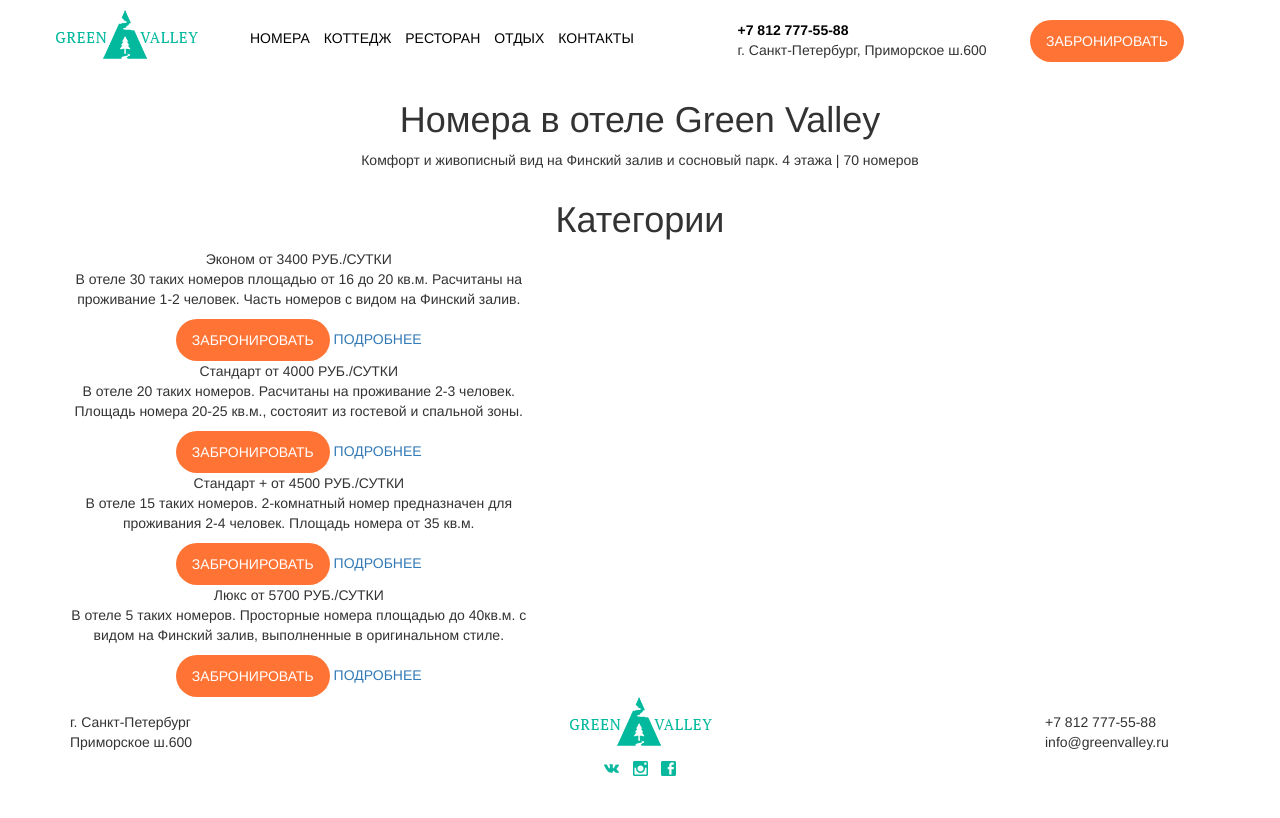
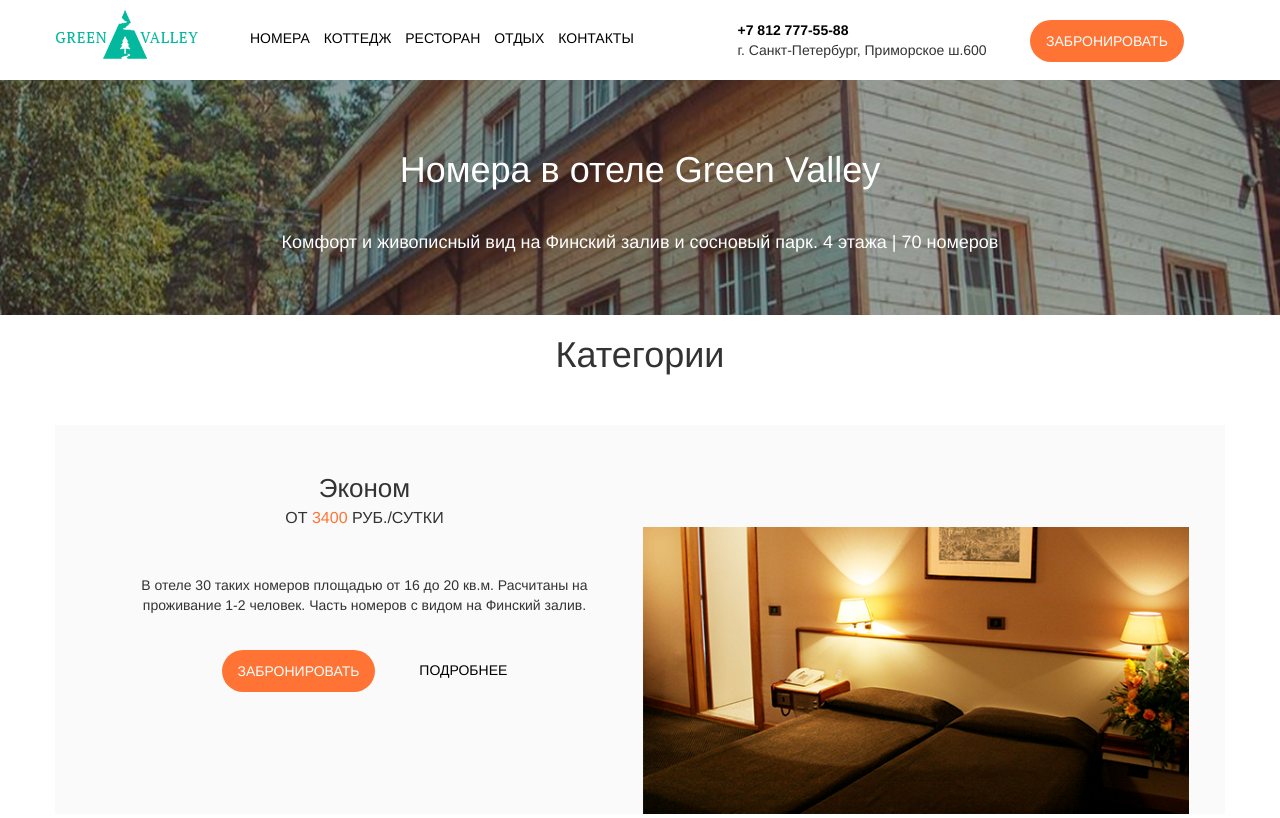
Before and after one commit to KirillMalakhov/green_valley, a website: page src/room-list.html in a window 1280 px wide. Shown: the top 818 px of the page. Drawn offline with nearby package versions, Linux system fonts and the light colour scheme; files that its build step writes are made by us from their sources.

Commit message:
Вторая страница

```diff
--- /dev/null
+++ b/src/blocks/rooms-promo/rooms-promo.less
@@ -0,0 +1,15 @@
+.rooms-promo{
+	background-image: url(../../img/room-list-banner.png);
+	background-size: 100% 100%;
+	&__title{
+		color: #ffffff;
+		font-size: 36px;
+		padding-top: 50px;
+	}
+	&__text{
+		color: #ffffff;
+		font-size: 18px;
+		padding-top: 30px;
+		padding-bottom: 50px;
+	}
+}
--- a/src/blocks/rooms/rooms.html
+++ b/src/blocks/rooms/rooms.html
@@ -2,45 +2,74 @@
       <h1>Категории</h1>
       <div class="container">
       <div class="row">
-      <div class="rooms-item col-xs-5">
-        <span class="rooms-item__title">Эконом</span>
-        <span>от <span class="rooms-item__price">3400 </span>РУБ./СУТКИ</span>
-        <p>В отеле 30 таких номеров площадью от 16 до 20 кв.м. Расчитаны на проживание 1-2 человек. Часть номеров с видом на Финский залив.</p>
+      <div class="rooms-item col-xs-12">
+        <div class="rooms-item__left-side">
+        <p class="rooms-item__top">
+        <span class="rooms-item__title">Эконом</span><br>
+        <span class="rooms-item__price-text">ОТ <span class="rooms-item__price">3400 </span>РУБ./СУТКИ</span>
+        </p>
+        <p class="rooms-item__text">В отеле 30 таких номеров площадью от 16 до 20 кв.м. Расчитаны на проживание 1-2 человек. Часть номеров с видом на Финский залив.</p>
         <a href="" class="btn">ЗАБРОНИРОВАТЬ</a>
         <a href="" class="moreinfo">ПОДРОБНЕЕ</a>
+         </div>
+
+         <div class="rooms-item__right-side">
+           <img src="../../img/room1.png" alt="Эконом комнта" class="rooms-item__img">
+         </div>
          </div>
       </div>
       </div>
       <div class="container">
       <div class="row">
-      <div class="rooms-item col-xs-5">
-         <span class="rooms-item__title">Стандарт</span>
-        <span>от <span class="rooms-item__price">4000 </span>РУБ./СУТКИ</span>
-        <p>В отеле 20 таких номеров. Расчитаны на проживание 2-3 человек. Площадь номера 20-25 кв.м., состояит из гостевой и спальной зоны.</p>
+      <div class="rooms-item col-xs-12">
+      <div class="rooms-item__left-side">
+      <p class="rooms-item__top">
+         <span class="rooms-item__title">Стандарт</span><br>
+        <span class="rooms-item__price-text">ОТ <span class="rooms-item__price">4000 </span>РУБ./СУТКИ</span>
+        </p>
+        <p class="rooms-item__text">В отеле 20 таких номеров. Расчитаны на проживание 2-3 человек. Площадь номера 20-25 кв.м., состояит из гостевой и спальной зоны.</p>
         <a href="" class="btn">ЗАБРОНИРОВАТЬ</a>
         <a href="" class="moreinfo">ПОДРОБНЕЕ</a>
+        </div>
+        <div class="rooms-item__right-side">
+           <img src="../../img/room2.png" alt="Эконом комнта" class="rooms-item__img">
+         </div>
          </div>
       </div>
       </div>
       <div class="container">
       <div class="row">
-      <div class="rooms-item col-xs-5">
-         <span class="rooms-item__title">Стандарт +</span>
-        <span>от <span class="rooms-item__price">4500 </span>РУБ./СУТКИ</span>
-        <p>В отеле 15 таких номеров. 2-комнатный номер предназначен для проживания 2-4 человек. Площадь номера от 35 кв.м.</p>
+      <div class="rooms-item col-xs-12">
+      <div class="rooms-item__left-side">
+      <p class="rooms-item__top">
+         <span class="rooms-item__title">Стандарт +</span><br>
+        <span class="rooms-item__price-text">ОТ <span class="rooms-item__price">4500 </span>РУБ./СУТКИ</span>
+        </p>
+        <p class="rooms-item__text">В отеле 15 таких номеров. 2-комнатный номер предназначен для проживания 2-4 человек. Площадь номера от 35 кв.м.</p>
         <a href="" class="btn">ЗАБРОНИРОВАТЬ</a>
         <a href="" class="moreinfo">ПОДРОБНЕЕ</a>
+         </div>
+         <div class="rooms-item__right-side">
+           <img src="../../img/room3.png" alt="Эконом комнта" class="rooms-item__img">
+         </div>
          </div>
       </div>
       </div>
       <div class="container">
       <div class="row">
-      <div class="rooms-item col-xs-5">
-         <span class="rooms-item__title">Люкс</span>
-        <span>от <span class="rooms-item__price">5700 </span>РУБ./СУТКИ</span>
-        <p>В отеле 5 таких номеров. Просторные номера площадью до 40кв.м. с видом на Финский залив, выполненные в оригинальном стиле.</p>
+      <div class="rooms-item col-xs-12">
+      <div class="rooms-item__left-side">
+      <p class="rooms-item__top">
+         <span class="rooms-item__title">Люкс</span><br>
+        <span class="rooms-item__price-text">ОТ <span class="rooms-item__price">5700 </span>РУБ./СУТКИ</span>
+        </p>
+        <p class="rooms-item__text">В отеле 5 таких номеров. Просторные номера площадью до 40кв.м. с видом на Финский залив, выполненные в оригинальном стиле.</p>
         <a href="" class="btn">ЗАБРОНИРОВАТЬ</a>
         <a href="" class="moreinfo">ПОДРОБНЕЕ</a>
+         </div>
+         <div class="rooms-item__right-side">
+           <img src="../../img/room4.png" alt="Эконом комнта" class="rooms-item__img">
+         </div>
          </div>
       </div>
       </div>
--- /dev/null
+++ b/src/blocks/rooms/rooms.less
@@ -0,0 +1,53 @@
+.rooms{
+	&-item{
+	background-color: #fafafa;
+	margin-bottom: 40px;
+	margin-top: 40px;
+
+		&__title{
+			font-size: 26px;
+			padding-top: 45px;
+		}
+		&__price{
+			color: #ff7435;
+		}
+		&__price-text{
+			font-size: 16px;
+			font-weight: medium;
+
+		}
+		&__text{
+			padding-top: 35px;
+			margin-bottom: 35px;
+		}
+		&__left-side{
+			width: 48%;
+			display: inline-block;
+			padding: 0 20px 0 20px;
+			background-color: #fafafa;
+
+		}
+		&__right-side{
+			width: 48%;
+			display: inline-block;
+		}
+		&__img{
+			width: 100%;
+			height: 100%;
+		}
+		&__top{
+			margin-top: 45px;
+		}
+	}
+}
+.moreinfo{
+	text-decoration: none;
+	color: #000000;
+	margin-left: 40px;
+
+}
+.moreinfo:hover{
+	text-decoration: none;
+	color: #000000;
+	border-bottom: 2px dotted #000;
+}
--- a/src/less/style.less
+++ b/src/less/style.less
@@ -62,3 +62,5 @@
 @import "../blocks/geography/geography.less";
 @import "../blocks/offer-choice/offer-choice.less";
 @import "../blocks/page-footer/page-footer.less";
+@import "../blocks/rooms-promo/rooms-promo.less";
+@import "../blocks/rooms/rooms.less";
--- a/src/room-list.html
+++ b/src/room-list.html
@@ -4,7 +4,7 @@
 <body>
   @@include('blocks/page-header/page-header.html')
   <main>
-  @@include('blocks/rooms-promo/rooms_promo.html')
+  @@include('blocks/rooms-promo/rooms-promo.html')
   @@include('blocks/rooms/rooms.html')
 
   </main>
```
Also changed, not shown: build/css/style.min.css, build/room-list.html, src/blocks/rooms-promo/rooms-promo.html (renamed from src/blocks/rooms-promo/rooms_promo.html), src/img/room-list-banner.png (added), src/img/room1.png (added), src/img/room2.png (added), src/img/room3.png (added), src/img/room4.png (added).
